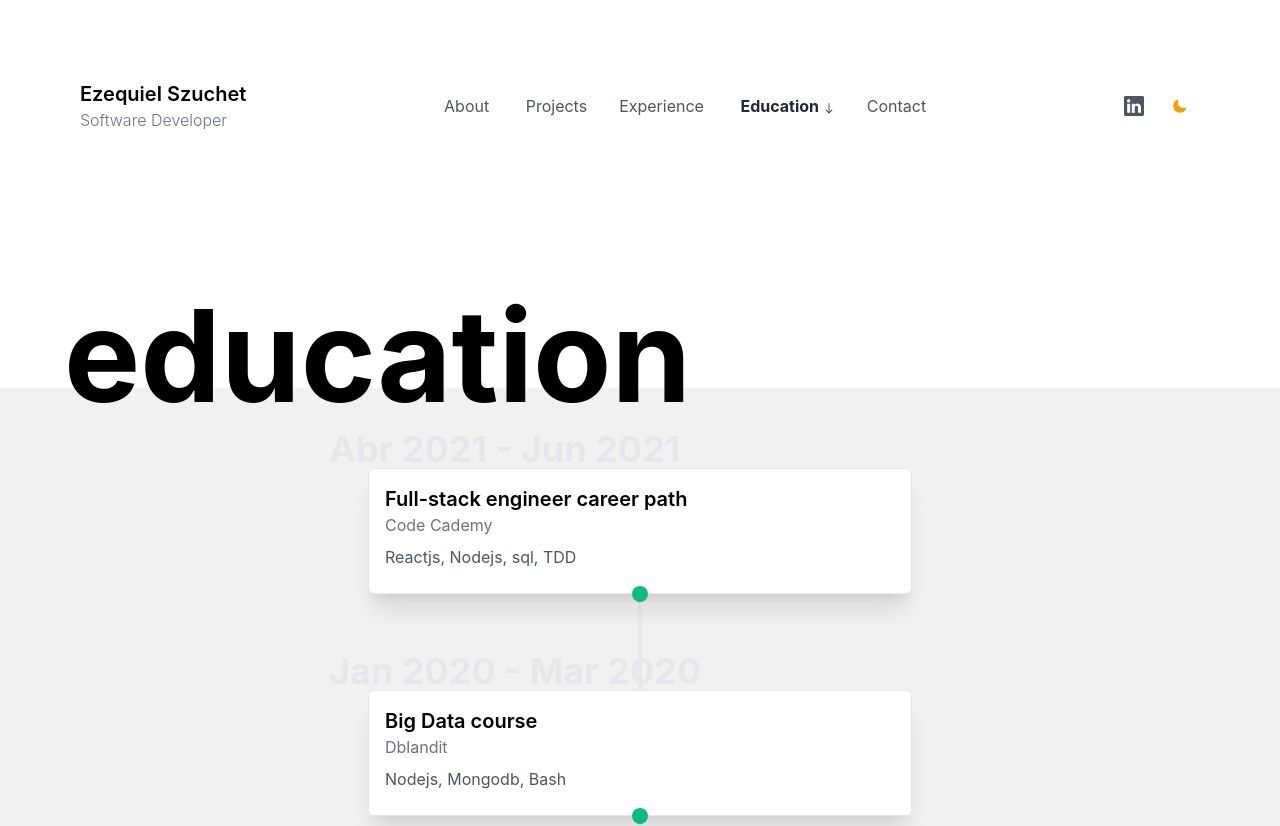
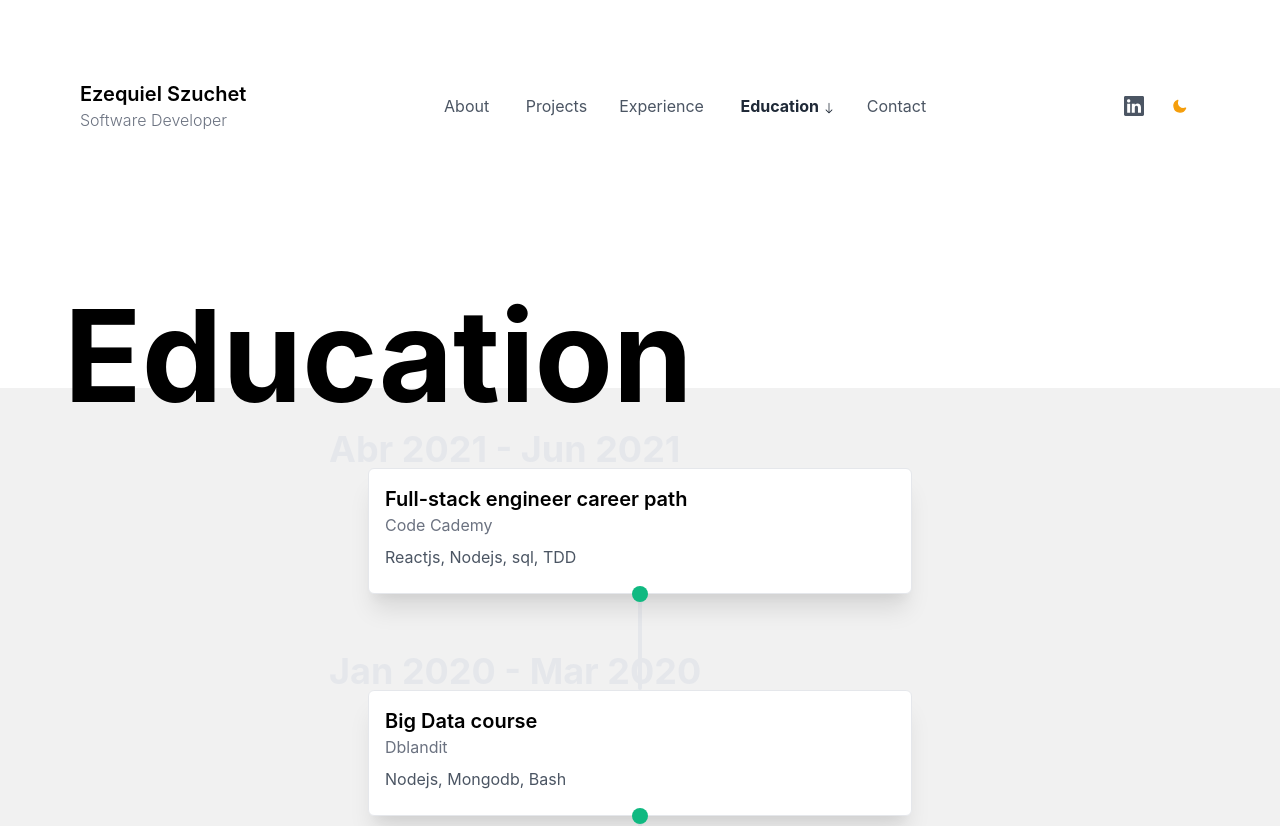
Before and after one commit to ezeszuchet/Portfolio, a Next.js app: page /education in a window 1280 px wide. Shown: the top 826 px of the page. Built offline with nearby package versions, Linux system fonts and the light colour scheme.

Commit message:
Add capital to title

```diff
--- a/components/Education.js
+++ b/components/Education.js
@@ -6,7 +6,7 @@ export default function Education() {
     <section className="bg-white dark:bg-gray-800">
       <div className="max-w-6xl mx-auto h-48 bg-white dark:bg-gray-800">
         <h1 className=" text-5xl md:text-9xl font-bold py-20 text-center md:text-left">
-          education
+          Education
         </h1>
       </div>
       <div className="bg-[#F1F1F1] dark:bg-gray-900 -mt-4">
```
